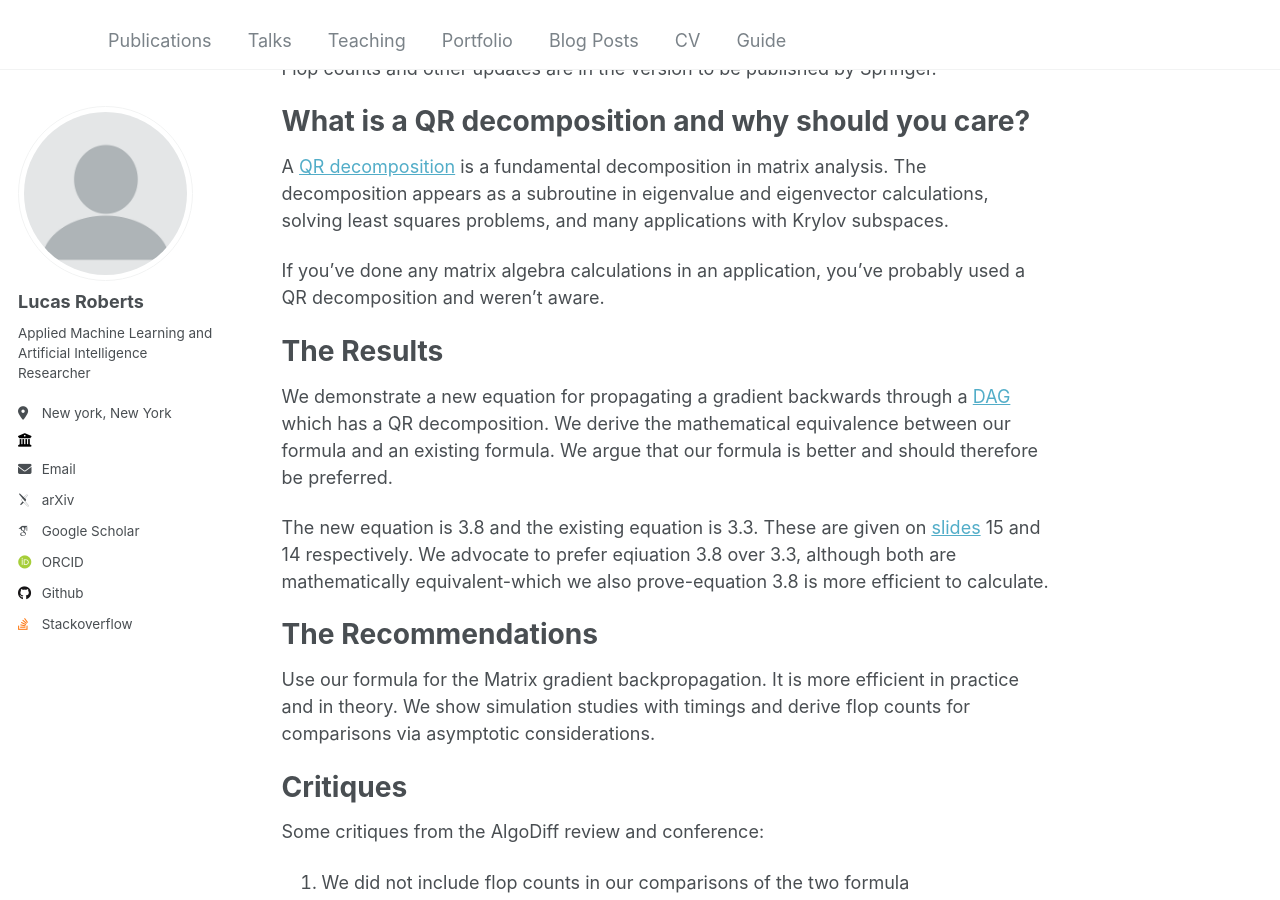
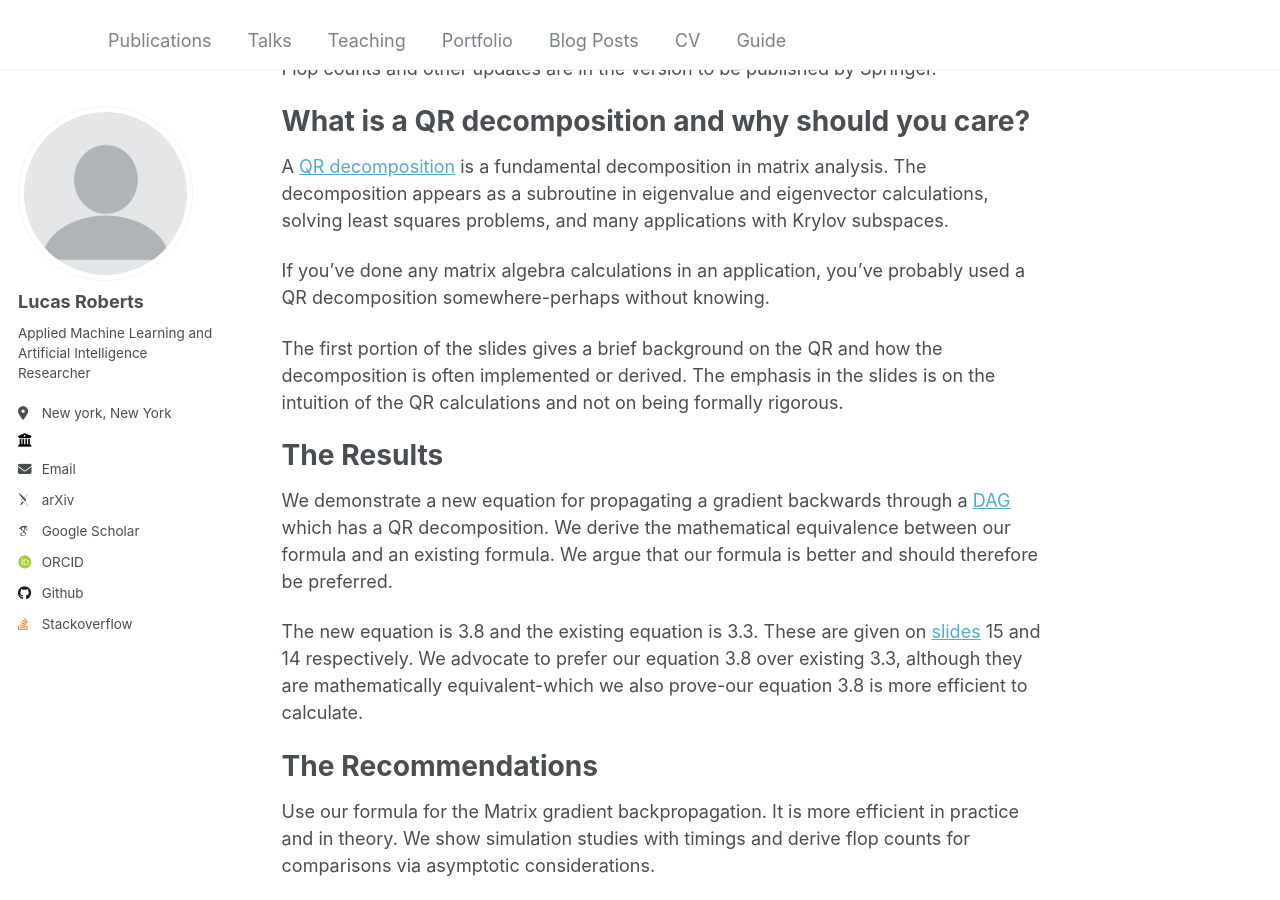
Before and after one commit to rlucas7/rlucas7.github.io, a Jekyll site: the page built from _publications/2024-09-17-Algorithmic-Differentiation.md, in a window 1280 px wide and 900 px high, scrolled down 299 px. Built offline with Jekyll 4.4.1, drawn with Linux system fonts in a browser that asks for light colours; some web fonts are replaced.

Commit message:
qr paper page edits for readability and clarity

```diff
--- a/_publications/2024-09-17-Algorithmic-Differentiation.md
+++ b/_publications/2024-09-17-Algorithmic-Differentiation.md
@@ -34,7 +34,11 @@ The decomposition appears as a subroutine in eigenvalue and eigenvector calculat
 solving least squares problems, and many applications with Krylov subspaces.
 
 If you've done any matrix algebra calculations in an application,
-you've probably used a QR decomposition and weren't aware.
+you've probably used a QR decomposition somewhere-perhaps without knowing.
+
+The first portion of the slides gives a brief background on the QR and how the
+decomposition is often implemented or derived. The emphasis in the slides is on
+the intuition of the QR calculations and not on being formally rigorous.
 
 The Results
 ========
@@ -46,8 +50,9 @@ therefore be preferred.
 
 The new equation is 3.8 and the existing equation is 3.3. These are given on
 [slides](https://rlucas7.github.io/talks/algodiff_2024_slides.pdf) 15 and 14 respectively.
-We advocate to prefer eqiuation 3.8 over 3.3, although both are mathematically
-equivalent-which we also prove-equation 3.8 is more efficient to calculate.
+We advocate to prefer our equation 3.8 over existing 3.3, although they are
+mathematically equivalent-which we also prove-our equation 3.8 is more efficient
+to calculate.
 
 The Recommendations
 ============
```
